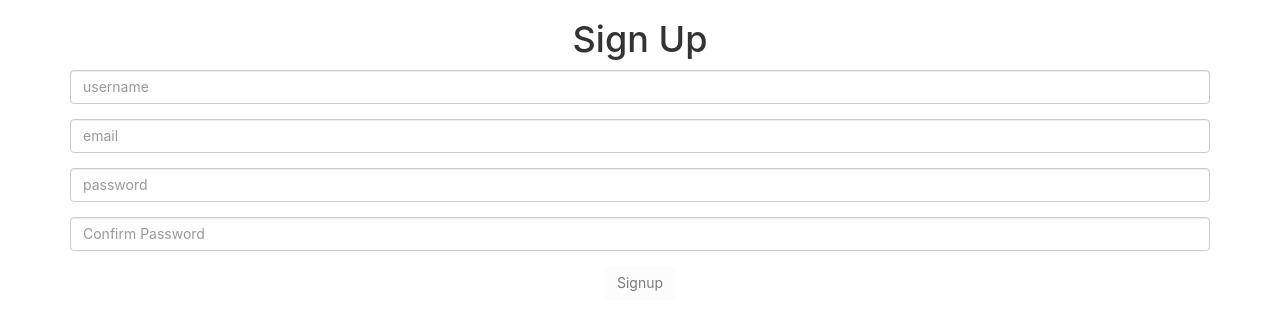
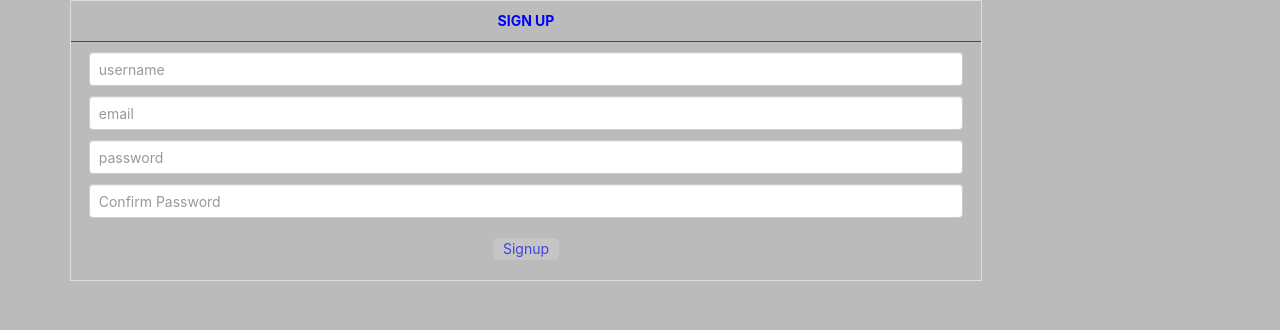
Before and after one commit to SamiaMehrdad/FlowFive, a React (Create React App) app: page /signup in a window 1280 px wide. Shown: the top 330 px of the page. Built offline with nearby package versions, Linux system fonts and the light colour scheme.

Commit message:
components experiment

```diff
--- a/config/database.js
+++ b/config/database.js
@@ -1,7 +1,7 @@
 const mongoose = require('mongoose');
 
 mongoose.connect(
-  'mongodb://localhost:27017/puppies',
+  'mongodb://localhost:27017/FlowFive', // 10.0.0.229
   { useNewUrlParser: true,
     useCreateIndex: true,
     useUnifiedTopology: true,
--- a/package.json
+++ b/package.json
@@ -1,5 +1,5 @@
 {
-  "name": "jwt-boilerplate",
+  "name": "HB-FlowFive",
   "version": "0.1.0",
   "private": true,
   "dependencies": {
@@ -15,7 +15,7 @@
     "react": "^16.13.1",
     "react-dom": "^16.13.1",
     "react-router-dom": "^5.2.0",
-    "react-scripts": "3.4.3",
+    "react-scripts": "^4.0.1",
     "serve-favicon": "^2.5.0"
   },
   "scripts": {
--- /dev/null
+++ b/src/components/TitleDiv/TitleDiv.css
@@ -0,0 +1,15 @@
+.title-container{
+    border : 1px solid var(--light);
+}
+.title-container *{
+    margin: 10px auto;
+    padding: 0 1%;
+}
+.title-header{
+    top:0;
+    width: 100%;
+    border-bottom: 1px solid red;
+    padding: 10px;
+    font-weight: bolder;
+    margin: 0;
+}
--- /dev/null
+++ b/src/components/TitleDiv/TitleDiv.jsx
@@ -0,0 +1,21 @@
+/*---------------------------------
+Custom react component.
+ Component name:
+ Description:
+ Props:
+Developped by: Mehrdad Samia - 2021
+----------------------------------*/
+
+import React, { useState, useRef, useEffect } from 'react';
+import './TitleDiv.css';
+
+export default function TitleDiv(props){
+
+    return(
+
+        <div className = "title-container" style = {{width: props.width}} >
+            <div className = "title-header"> {props.title} </div>
+            {props.children}
+        </div>
+    );
+};
--- a/src/index.css
+++ b/src/index.css
@@ -5,9 +5,27 @@ body {
     sans-serif;
   -webkit-font-smoothing: antialiased;
   -moz-osx-font-smoothing: grayscale;
+  color:blue;
 }
 
 code {
   font-family: source-code-pro, Menlo, Monaco, Consolas, 'Courier New',
     monospace;
+    color:red;
 }
+
+.btn{
+  padding: 5px 50%;
+  border-radius: 5px;
+  box-shadow: 2px 2px 3px #777;
+  cursor: pointer;
+}
+.btn:hover{
+  background-color: rgba(0,255,0,.5);
+}
+
+#test{
+  border: 1px solid #000;
+  width: 50%;
+  margin: 0 auto;
+}
--- a/src/pages/App/App.css
+++ b/src/pages/App/App.css
@@ -1,3 +1,11 @@
+body{
+  --green: #8a8;
+  --light: #ddd;
+  --back: #bbb;
+  --dark: #777;
+  --gold: #ffc;
+  background-color: var(--back);
+}
 .App {
   text-align: center;
 }
@@ -21,7 +29,8 @@
   align-items: center;
   justify-content: center;
   font-size: calc(10px + 2vmin);
-  color: white;
+  /* color: white; */
+  color: var(--light);
 }
 
 .App-link {
--- a/src/pages/LoginPage/LoginPage.jsx
+++ b/src/pages/LoginPage/LoginPage.jsx
@@ -1,16 +1,16 @@
 import React, { useState, useRef, useEffect } from 'react';
 import './LoginPage.css';
-import ErrorMessage from '../../components/ErrorMessage/ErrorMessage'
+import ErrorMessage from '../../components/ErrorMessage/ErrorMessage';
 import { useForm } from '../../hooks/useForm';
 import userService from '../../utils/userService';
 
 export default function LoginPage(props){
     const [invalidForm, setValidForm] = useState(false);
-    const [error, setError ]          = useState('')
+    const [error, setError ]          = useState('');
     const [state, handleChange]       = useForm({
         email: '',
         pw: '',
-    })
+    });
 
     const formRef = useRef();
 
@@ -20,6 +20,7 @@ export default function LoginPage(props){
 
     return (
         <>
+        <div id="test">
           <h1>Login</h1>
           <form  autoComplete="off" ref={formRef} onSubmit={async (e) => {
             e.preventDefault()
@@ -65,6 +66,7 @@ export default function LoginPage(props){
           </form>
 
           {error ? <ErrorMessage error={error} /> : null}
+          </div>
         </>
       );
 }
--- a/src/pages/SignupPage/SignupPage.css
+++ b/src/pages/SignupPage/SignupPage.css
@@ -0,0 +1,3 @@
+.btn{
+     /* background-color: yellow;  */
+}
--- a/src/pages/SignupPage/SignupPage.jsx
+++ b/src/pages/SignupPage/SignupPage.jsx
@@ -1,18 +1,19 @@
 import React, {useState, useRef, useEffect } from 'react';
 import './SignupPage.css';
-import ErrorMessage from '../../components/ErrorMessage/ErrorMessage'
+import ErrorMessage from '../../components/ErrorMessage/ErrorMessage';
 import { useForm } from '../../hooks/useForm';
 import userService from '../../utils/userService';
+import TitleDiv from '../../components/TitleDiv/TitleDiv';
 
 export default function SignUpPage(props){
     const [invalidForm, setValidForm] = useState(false);
-    const [error, setError ]          = useState('')
+    const [error, setError ]          = useState('');
     const [state, handleChange]       = useForm({
         username: '',
         email: '',
         password: '',
         passwordConf: ''
-    })
+    });
 
 
     const formRef = useRef();
@@ -24,8 +25,9 @@ export default function SignUpPage(props){
 
 
     return (
-        <>
-          <h1>Sign Up</h1>
+
+        <TitleDiv title="SIGN UP" width= "80%" >
+
           <form  autoComplete="off" ref={formRef} onSubmit={async (e) => {
             e.preventDefault()
             console.log(state, ' this is state')
@@ -92,6 +94,7 @@ export default function SignUpPage(props){
           </form>
 
           {error ? <ErrorMessage error={error} /> : null}
-        </>
+  </TitleDiv>
+
       );
 }
```
Also changed, not shown: src/components/LabelDiv/LabelDiv.jsx (added, +7 -0 lines), src/pages/HomePage/HomePage.css (added), src/pages/HomePage/HomePage.jsx (added), 2 other files (tests, documents, lock files or other folders).
